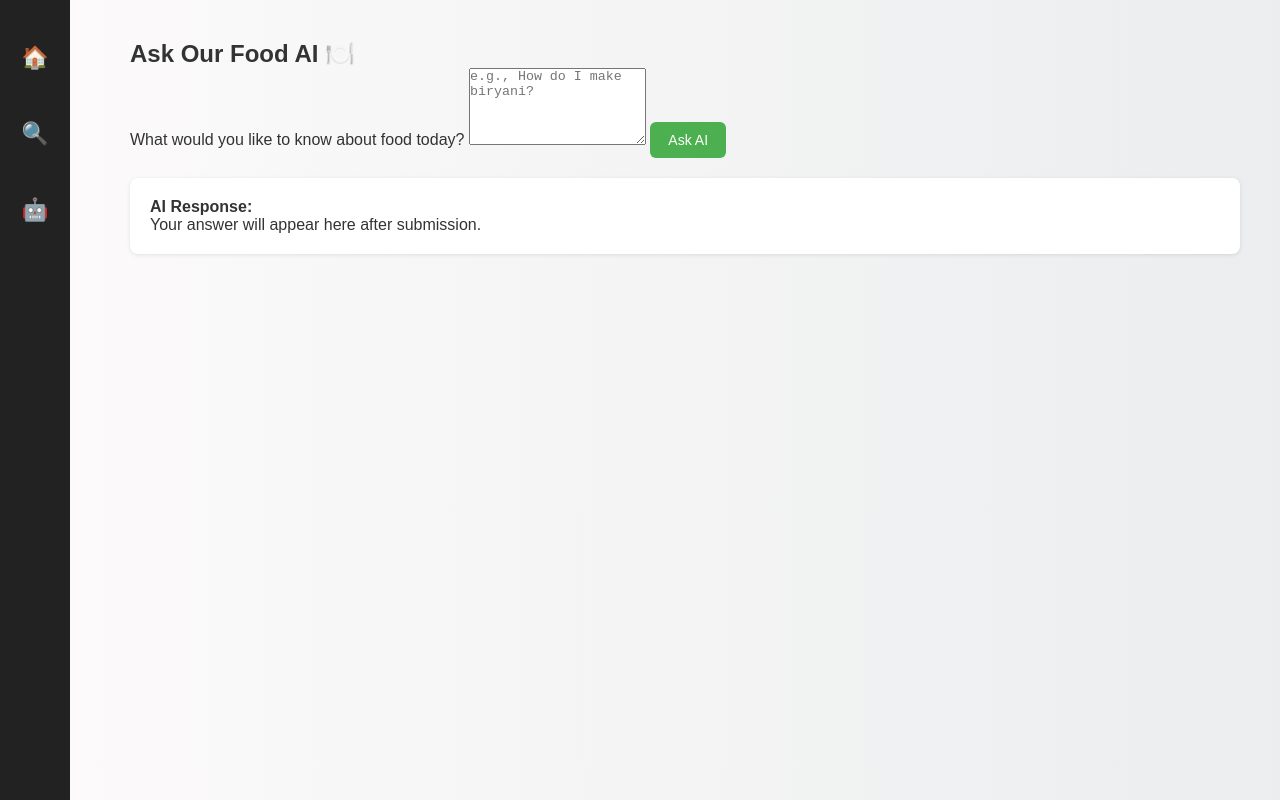
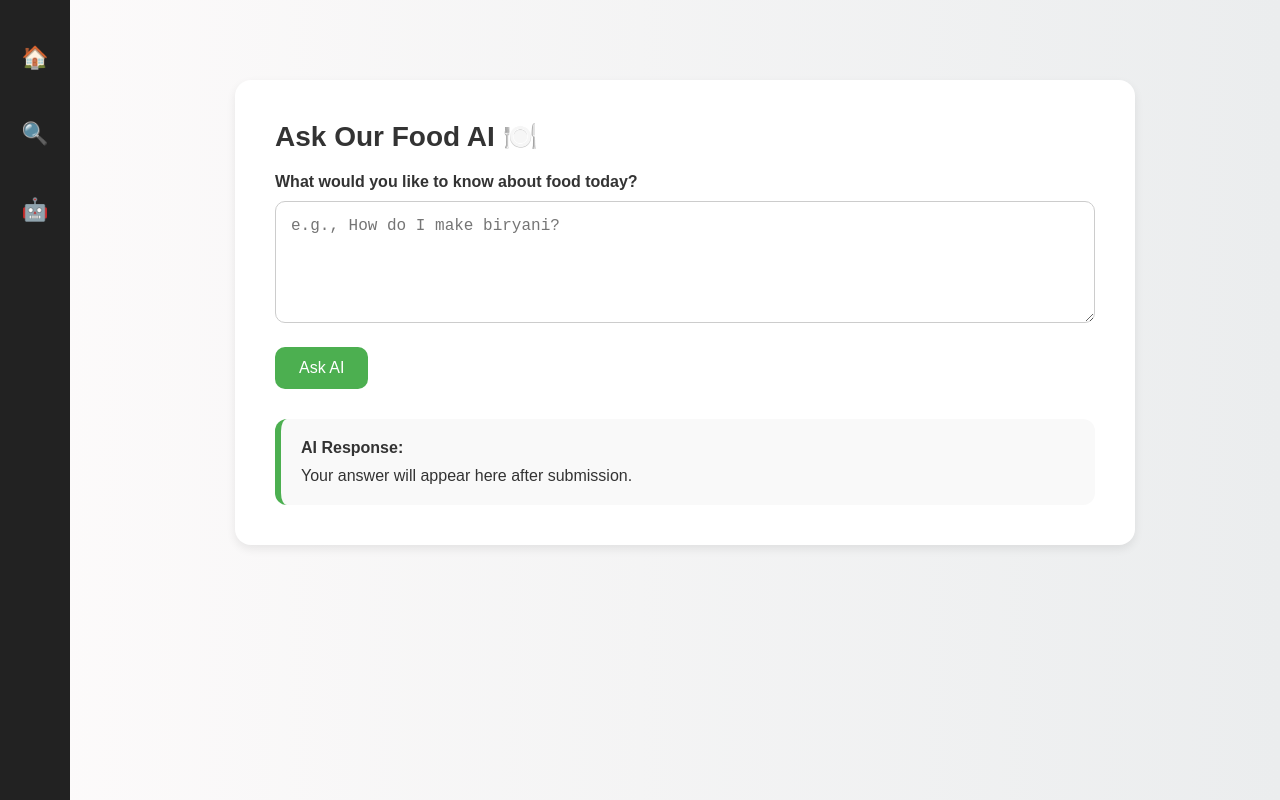
Before and after one commit to hashimsayyed76/MulticulturalFoods, a plain HTML site: page frontend/html/askai.html in a window 1280 px wide. Drawn offline with Linux system fonts and the light colour scheme.

Commit message:
updated UI elements, wrapped borders and improved look of the Ask AI tab, more modernizing.

```diff
--- a/frontend/html/askai.html
+++ b/frontend/html/askai.html
@@ -4,7 +4,72 @@
   <meta charset="UTF-8">
   <meta name="viewport" content="width=device-width, initial-scale=1.0">
   <title>Ask AI - Multicultural Foods</title>
-  <link rel="stylesheet" href="/frontend/css/style.css">
+  <link rel="stylesheet" href="../css/style.css">
+  <style>
+    .ask-ai-wrapper {
+      max-width: 900px;
+      margin: 40px auto;
+      background: #ffffff;
+      padding: 40px;
+      border-radius: 16px;
+      box-shadow: 0 4px 10px rgba(0,0,0,0.08);
+    }
+
+    .ask-ai-wrapper h2 {
+      font-size: 28px;
+      margin-bottom: 20px;
+    }
+
+    .ask-ai-wrapper label {
+      font-weight: bold;
+      display: block;
+      margin-bottom: 10px;
+    }
+
+    .ask-ai-wrapper textarea {
+      width: 100%;
+      padding: 15px;
+      border-radius: 10px;
+      border: 1px solid #ccc;
+      font-size: 16px;
+      resize: vertical;
+      margin-bottom: 20px;
+    }
+
+    .ask-ai-wrapper button {
+      background-color: #4CAF50;
+      color: white;
+      padding: 12px 24px;
+      border: none;
+      border-radius: 10px;
+      font-size: 16px;
+      cursor: pointer;
+      transition: background-color 0.3s ease;
+    }
+
+    .ask-ai-wrapper button:hover {
+      background-color: #3e9142;
+    }
+
+    .ai-response {
+      background-color: #f9f9f9;
+      border-radius: 12px;
+      padding: 20px;
+      margin-top: 30px;
+      border-left: 6px solid #4CAF50;
+    }
+
+    .ai-response p {
+      margin: 10px 0 0;
+    }
+
+    @media (max-width: 768px) {
+      .ask-ai-wrapper {
+        margin: 20px;
+        padding: 20px;
+      }
+    }
+  </style>
 </head>
 <body>
 <div class="sidebar">
@@ -14,6 +79,7 @@
 </div>
 
 <div class="main-content">
+  <div class="ask-ai-wrapper">
     <h2>Ask Our Food AI 🍽️</h2>
     <form id="ask-form">
       <label for="question">What would you like to know about food today?</label>
@@ -21,13 +87,10 @@
       <button type="submit">Ask AI</button>
     </form>
 
-    <div class="ai-response" id="response-box" style="margin-top: 20px;
-      background: #fff;
-      padding: 20px;
-      border-radius: 8px;
-      box-shadow: 0 1px 4px rgba(0,0,0,0.1);">
+    <div class="ai-response" id="response-box">
       <strong>AI Response:</strong>
       <p id="ai-output">Your answer will appear here after submission.</p>
+    </div>
   </div>
 </div>
 
@@ -36,7 +99,6 @@
     e.preventDefault();
     const question = document.getElementById("question").value;
 
-      // Basic check for non-food input (for demo)
     const nonFoodWords = ["weather", "age", "birthday", "name", "location"];
     const lower = question.toLowerCase();
     const invalid = nonFoodWords.some(word => lower.includes(word));
```
Lines whose indentation alone changed are shown as unchanged.
